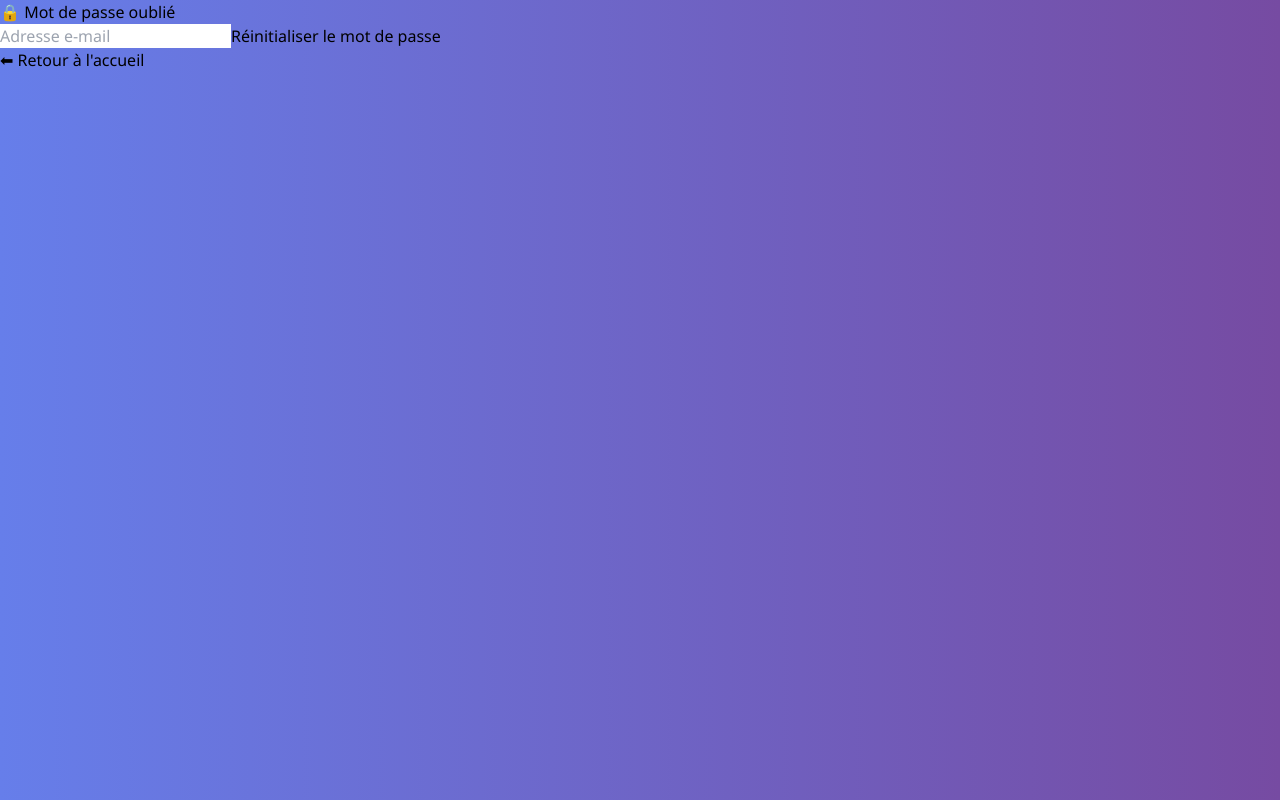
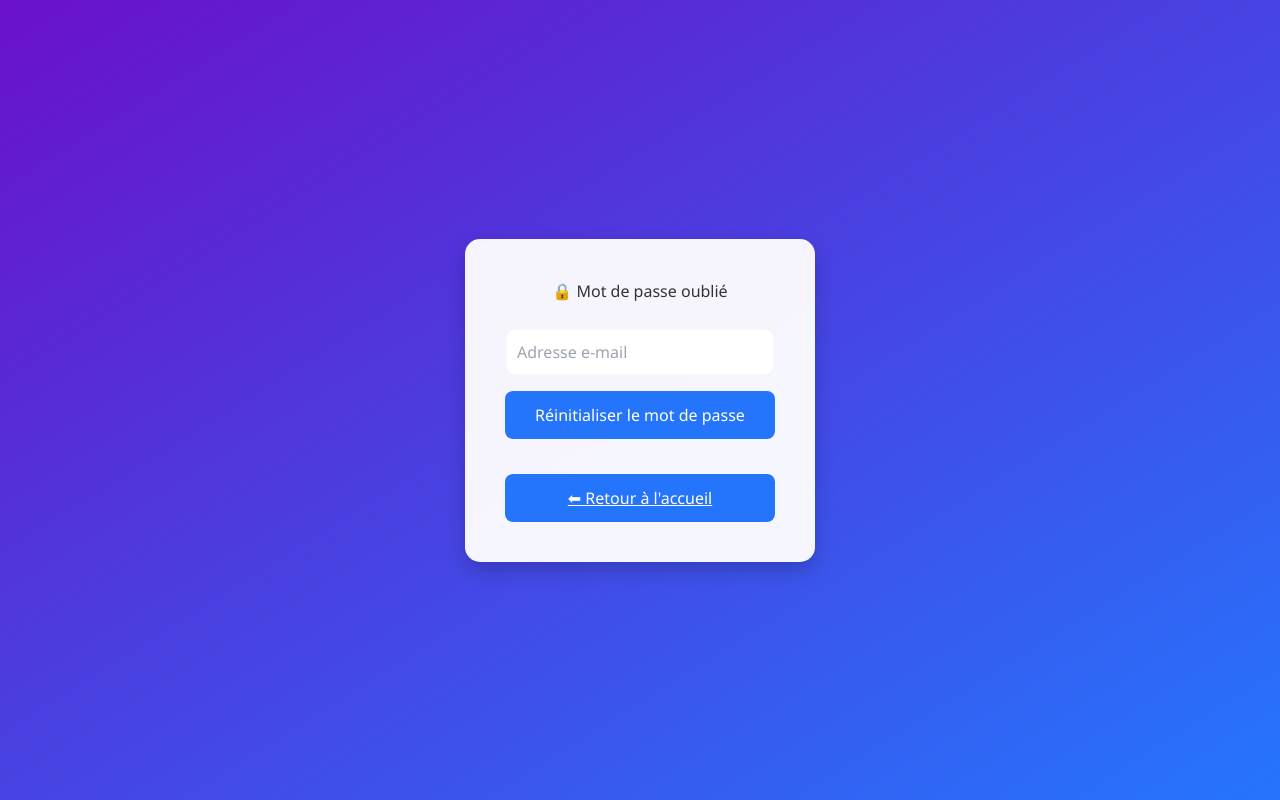
Before and after one commit to OneOffsas/OneOFFClaim, a React (Vite) app: page /forgot-password in a window 1280 px wide. Built offline with nearby package versions, Linux system fonts and the light colour scheme.

Commit message:
Update ForgotPassword.css

```diff
--- a/src/pages/ForgotPassword.css
+++ b/src/pages/ForgotPassword.css
@@ -1,78 +1,63 @@
-/* ForgotPassword.css */
-
-.forgot-password-container {
-  min-height: 100vh;
+.forgot-container {
+  height: 100vh;
   display: flex;
+  justify-content: center;
   align-items: center;
-  justify-content: center;
-  background: linear-gradient(135deg, #5a189a, #1e3a8a);
+  background: linear-gradient(to bottom right, #6a11cb, #2575fc);
   font-family: 'Segoe UI', sans-serif;
-  padding: 20px;
 }
 
-.forgot-password-form {
-  background: rgba(255, 255, 255, 0.1);
-  backdrop-filter: blur(16px);
-  border-radius: 20px;
+.forgot-box {
+  background: rgba(255, 255, 255, 0.95);
   padding: 40px;
-  max-width: 400px;
-  width: 100%;
-  box-shadow: 0 20px 50px rgba(0, 0, 0, 0.2);
-  color: #fff;
+  border-radius: 15px;
+  width: 350px;
+  box-shadow: 0 8px 20px rgba(0, 0, 0, 0.2);
   text-align: center;
 }
 
-.forgot-password-form h2 {
-  font-size: 1.8rem;
-  margin-bottom: 20px;
+.forgot-box h2 {
+  margin-bottom: 25px;
+  color: #333;
 }
 
-.forgot-password-form input {
+.forgot-box input {
   width: 100%;
   padding: 12px;
-  margin: 15px 0;
+  margin-bottom: 15px;
   border: none;
-  border-radius: 10px;
-  background: rgba(255, 255, 255, 0.2);
-  color: #fff;
-  font-size: 1rem;
+  border-radius: 8px;
+  box-shadow: inset 0 0 4px rgba(0, 0, 0, 0.1);
+  font-size: 16px;
 }
 
-.forgot-password-form input::placeholder {
-  color: rgba(255, 255, 255, 0.7);
-}
-
-.forgot-password-form button {
+.forgot-box button {
   width: 100%;
   padding: 12px;
-  background-color: #4cc9f0;
-  color: #000;
+  background-color: #2575fc;
+  color: white;
   border: none;
-  border-radius: 10px;
-  font-weight: bold;
-  font-size: 1rem;
-  margin-top: 10px;
+  border-radius: 8px;
   cursor: pointer;
+  font-size: 16px;
   transition: background 0.3s ease;
 }
 
-.forgot-password-form button:hover {
-  background-color: #3a86ff;
-  color: #fff;
+.forgot-box button:hover {
+  background-color: #1e5edc;
 }
 
-.success-message,
-.error-message {
+.status-message {
   margin-top: 15px;
-  font-size: 0.95rem;
-  color: #90ffcc;
+  font-weight: bold;
 }
 
-.link {
-  margin-top: 15px;
-  color: #ffffff;
-  font-size: 0.9rem;
+.back-btn {
+  margin-top: 20px;
+  background: none;
+  color: #2575fc;
+  border: none;
   cursor: pointer;
-  display: block;
   text-decoration: underline;
+  font-size: 14px;
 }
```
